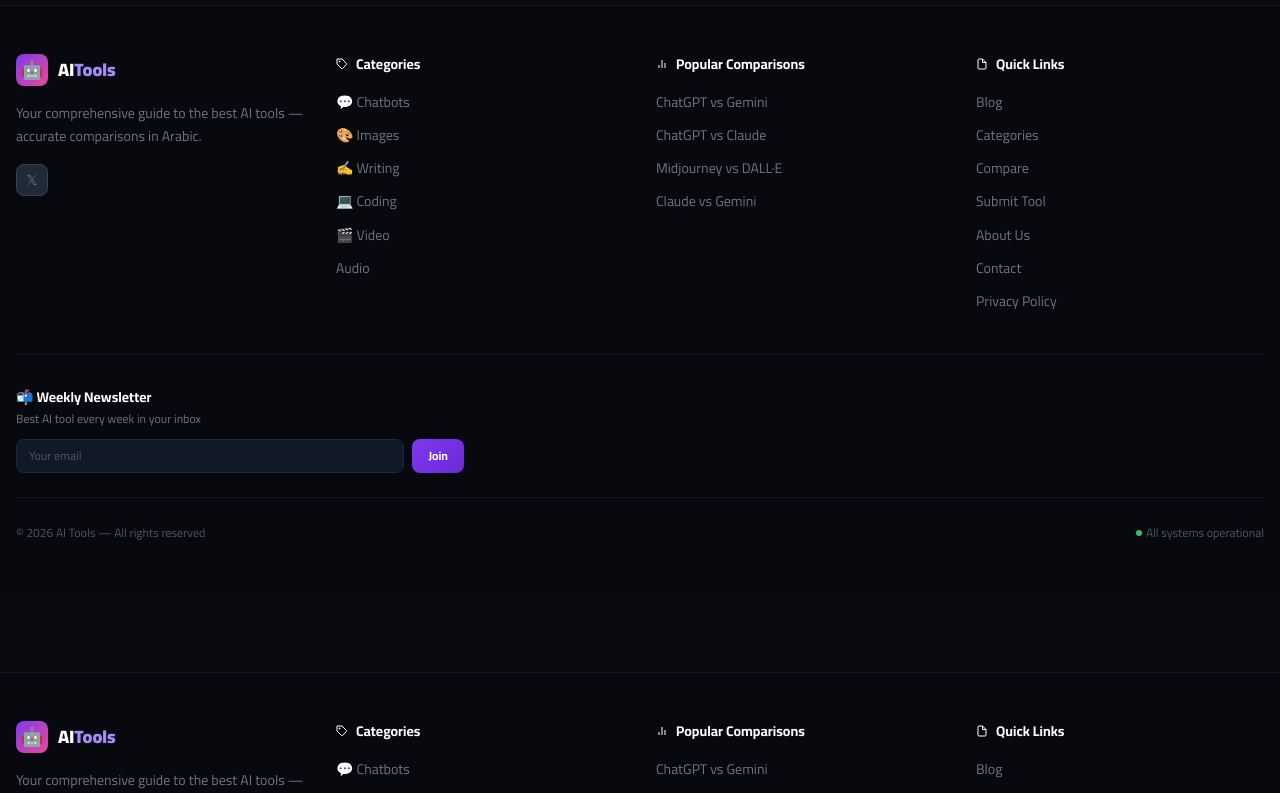
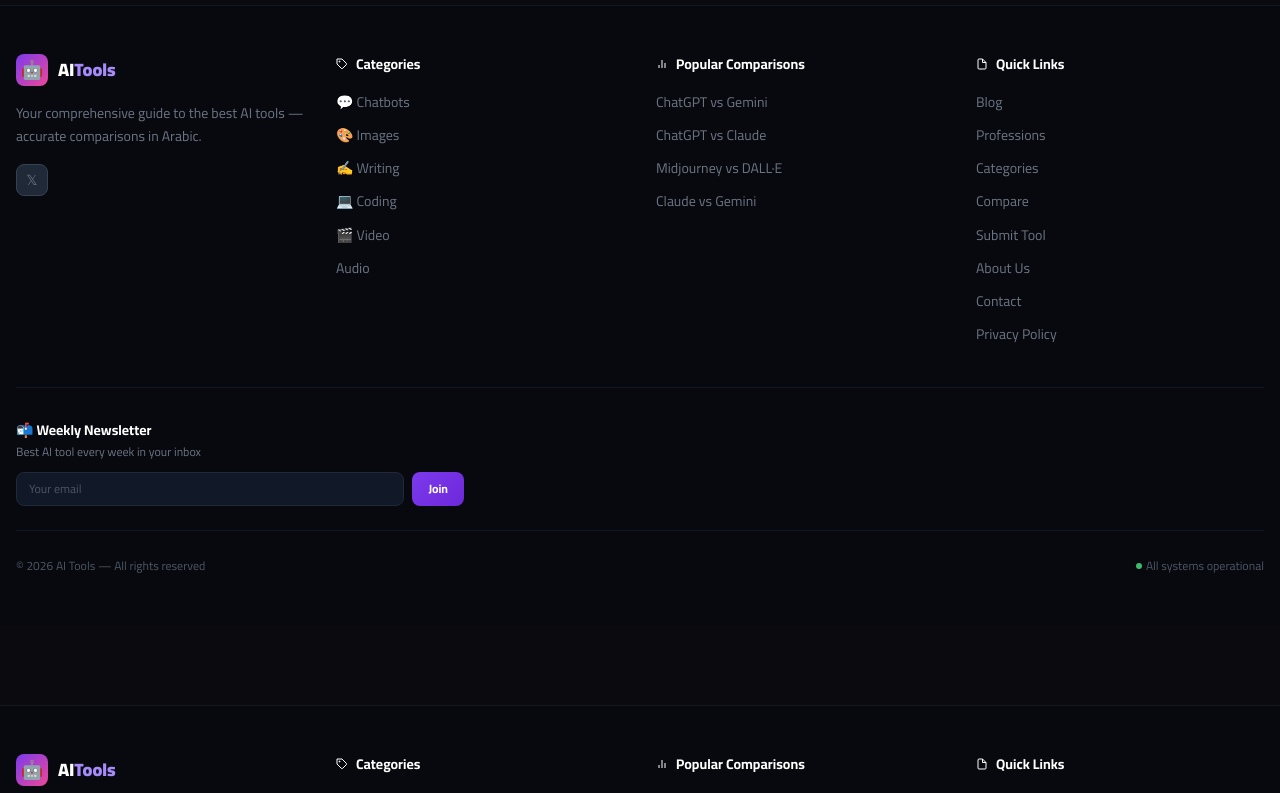
Before and after one commit to saleenm/aitools-ar, a Next.js app: page /en/about in a window 1280 px wide. Shown: the part 1800-2593 px from the top of the page. Built offline with nearby package versions, Linux system fonts and the light colour scheme.

Commit message:
feat: add Professions link to footer quick links

```diff
--- a/components/Footer.tsx
+++ b/components/Footer.tsx
@@ -85,6 +85,7 @@
             </h3>
             <ul className="space-y-2 text-sm text-gray-500">
               <li><Link href={`${base}/blog`} className="hover:text-violet-400 transition-colors">{isRTL ? 'المدونة' : 'Blog'}</Link></li>
+              <li><Link href={`${base}/professions`} className="hover:text-violet-400 transition-colors">{isRTL ? 'المهن' : 'Professions'}</Link></li>
               <li><Link href={`${base}/categories`} className="hover:text-violet-400 transition-colors">{isRTL ? 'التصنيفات' : 'Categories'}</Link></li>
               <li><Link href={`${base}/compare`} className="hover:text-violet-400 transition-colors">{isRTL ? 'المقارنة' : 'Compare'}</Link></li>
               <li><Link href={`${base}/submit`} className="hover:text-violet-400 transition-colors">{isRTL ? 'أضف أداة' : 'Submit Tool'}</Link></li>
```
